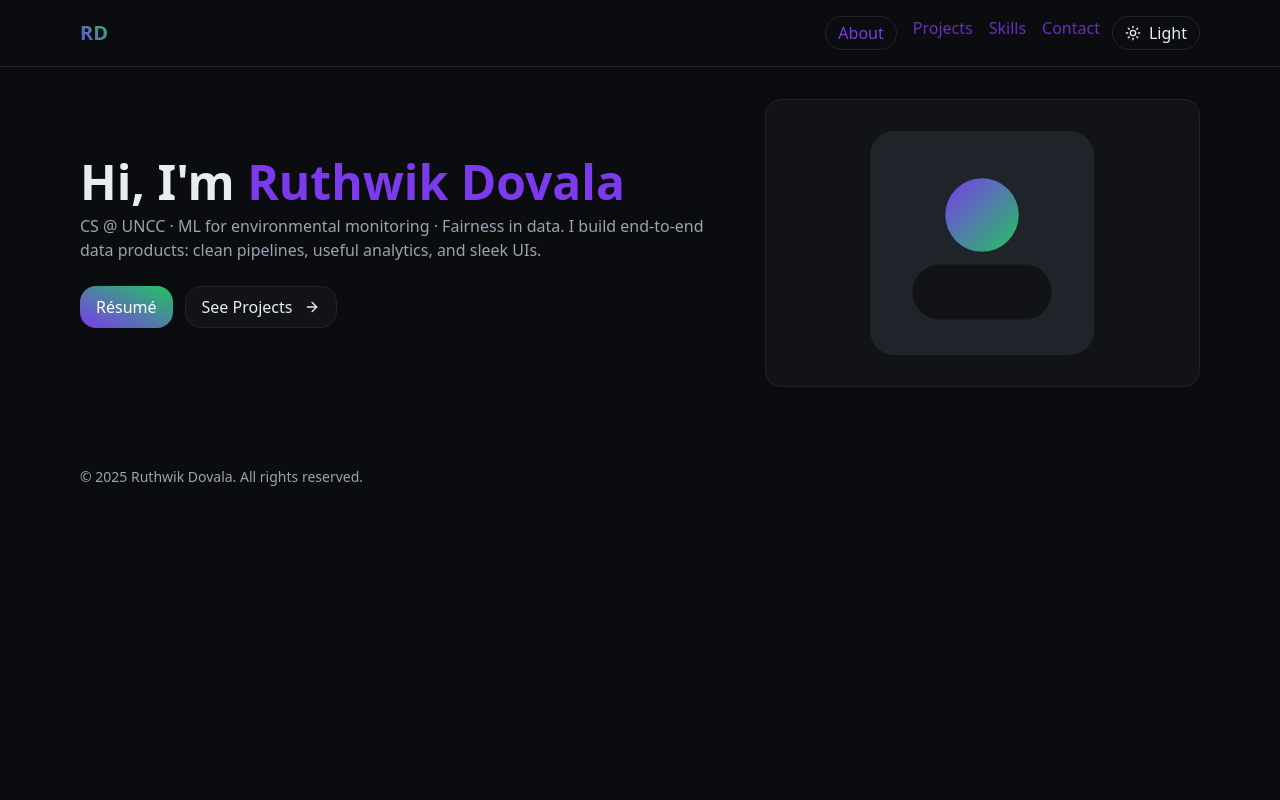
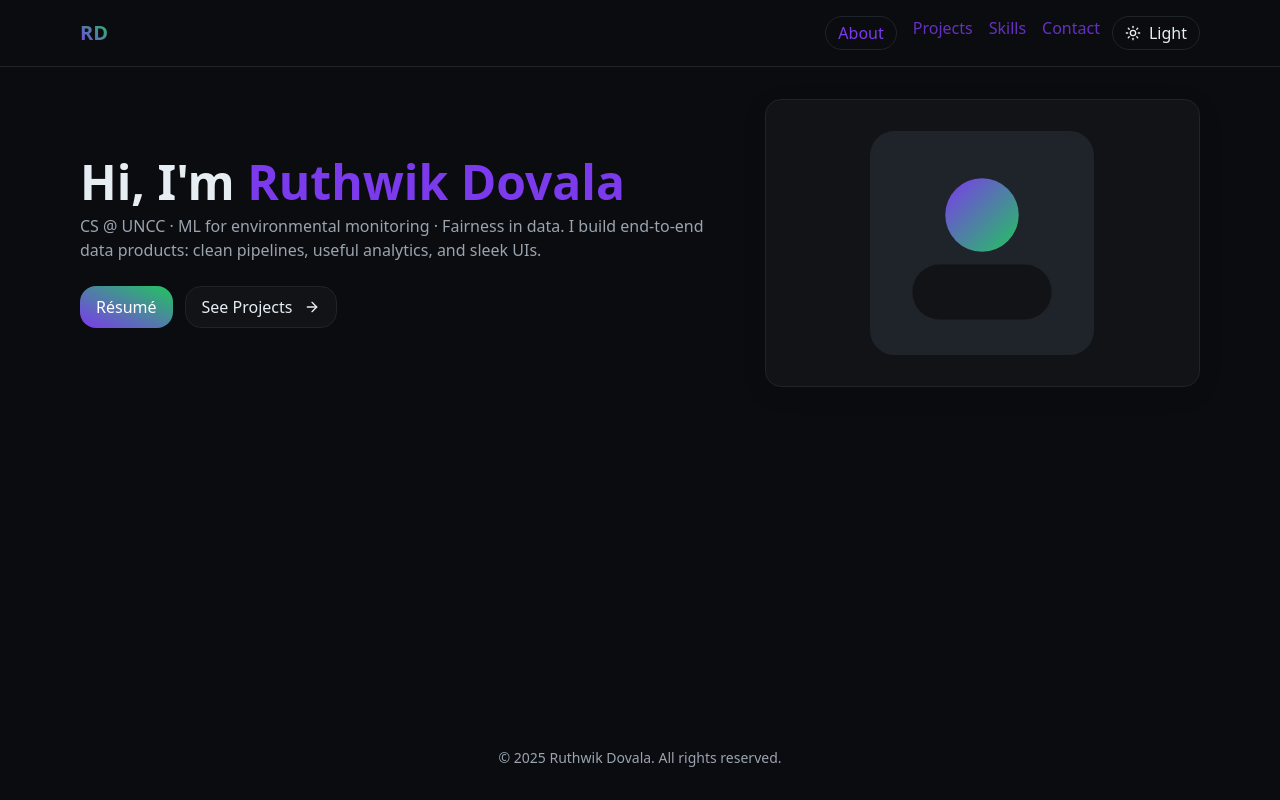
Before and after one commit to ruth411/ruthwikdovala.com, a React (Vite) app: page / in a window 1280 px wide. Built offline with nearby package versions, Linux system fonts and the light colour scheme.

Commit message:
deploy commit

```diff
--- a/src/pages/App.tsx
+++ b/src/pages/App.tsx
@@ -18,13 +18,18 @@ export default function App() {
   }, [theme])
 
   return (
-    <div className="min-h-screen bg-background text-foreground">
+    <div className="min-h-screen bg-background text-foreground flex flex-col">
       <header className="border-b border-border">
         <nav className="container flex items-center justify-between py-4">
-          <NavLink to="/" className="font-extrabold text-xl bg-gradient-to-tr from-accent to-accent2 bg-clip-text text-transparent">RD</NavLink>
+          <NavLink
+            to="/"
+            className="font-extrabold text-xl bg-gradient-to-tr from-accent to-accent2 bg-clip-text text-transparent"
+          >
+            RD
+          </NavLink>
           <div className="flex items-center gap-3">
             <ul className="hidden sm:flex gap-4">
-              <li><NavLink to="/" className={({isActive})=> isActive ? 'chip' : 'opacity-80 hover:opacity-100'}>About</NavLink></li>
+              <li><NavLink to="/" end className={({isActive})=> isActive ? 'chip' : 'opacity-80 hover:opacity-100'}>About</NavLink></li>
               <li><NavLink to="/projects" className={({isActive})=> isActive ? 'chip' : 'opacity-80 hover:opacity-100'}>Projects</NavLink></li>
               <li><NavLink to="/skills" className={({isActive})=> isActive ? 'chip' : 'opacity-80 hover:opacity-100'}>Skills</NavLink></li>
               <li><NavLink to="/contact" className={({isActive})=> isActive ? 'chip' : 'opacity-80 hover:opacity-100'}>Contact</NavLink></li>
@@ -36,11 +41,15 @@ export default function App() {
           </div>
         </nav>
       </header>
-      <main className="container py-8">
+
+      <main className="container py-8 flex-1">
         <Outlet />
       </main>
-      <footer className="container py-12 text-sm text-muted">
-        © {new Date().getFullYear()} Ruthwik Dovala. All rights reserved.
+
+      <footer className="mt-auto py-8 text-sm text-muted">
+        <div className="container text-center">
+          © {new Date().getFullYear()} Ruthwik Dovala. All rights reserved.
+        </div>
       </footer>
     </div>
   )
```
